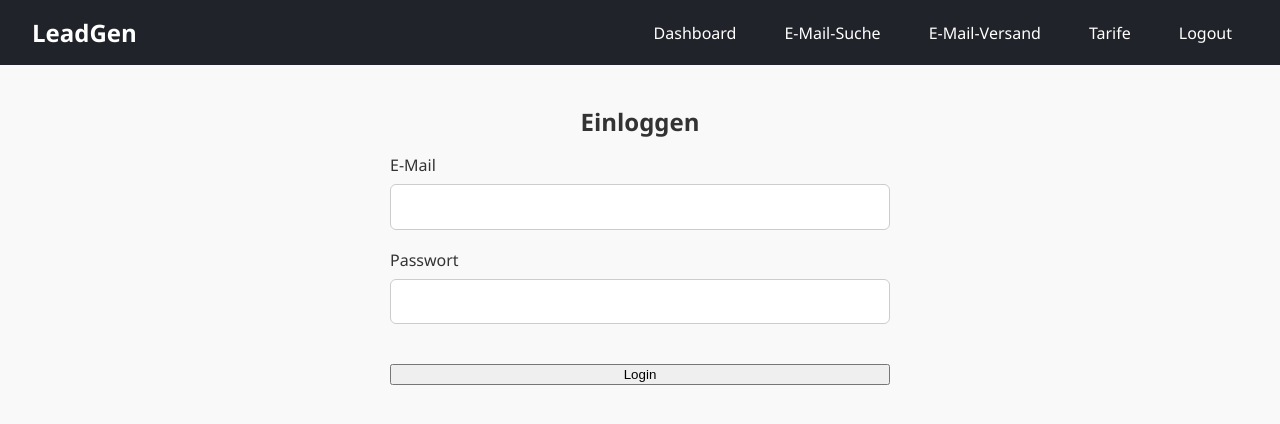
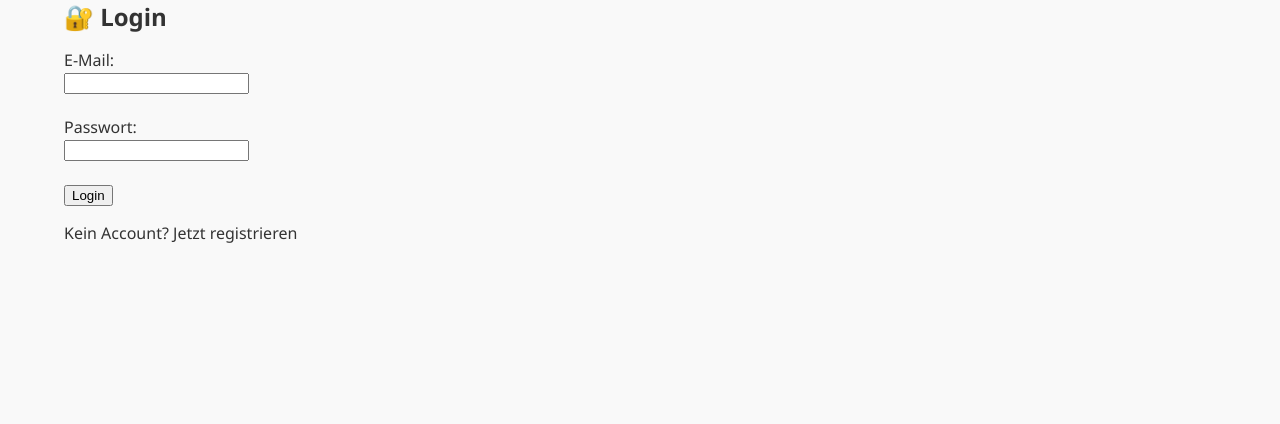
Before and after one commit to MerabTserodze/leadgen-app, a Flask app: page /login in a window 1280 px wide. Shown: the top 424 px of the page. Run offline with Flask 3, Linux system fonts and the light colour scheme.

Commit message:
Update login.html

```diff
--- a/templates/login.html
+++ b/templates/login.html
@@ -1,40 +1,23 @@
 <!DOCTYPE html>
 <html lang="de">
 <head>
-    <meta charset="UTF-8" />
-    <meta name="viewport" content="width=device-width, initial-scale=1.0"/>
-    <title>Login – LeadGen</title>
-    <link rel="stylesheet" href="/static/style.css" />
+    <meta charset="UTF-8">
+    <title>Login</title>
+    <link rel="stylesheet" href="/static/style.css">
 </head>
 <body>
+    <div class="container">
+        <h2>🔐 Login</h2>
+        <form method="POST">
+            <label for="email">E-Mail:</label><br>
+            <input type="email" name="email" required><br><br>
 
-    <!-- Навбар -->
-    <div class="navbar">
-    <div class="logo">LeadGen</div>
-    <ul>
-        <li><a href="/dashboard">Dashboard</a></li>
-        <li><a href="/emails">E-Mail-Suche</a></li>
-        <li><a href="/send">E-Mail-Versand</a></li>
-        <li><a href="/preise">Tarife</a></li>
-        <li><a href="/logout">Logout</a></li>
-    </ul>
-</div>
+            <label for="password">Passwort:</label><br>
+            <input type="password" name="password" required><br><br>
 
-
-    <!-- Форма входа -->
-    <div class="container" style="max-width: 500px; padding: 40px 20px;">
-        <h2 style="text-align: center;">Einloggen</h2>
-        <form method="POST" action="/login">
-
-            <label for="email">E-Mail</label>
-            <input type="email" id="email" name="email" required class="form-input">
-
-            <label for="password">Passwort</label>
-            <input type="password" id="password" name="password" required class="form-input">
-
-            <button type="submit" class="btn" style="width: 100%; margin-top: 20px;">Login</button>
+            <button type="submit">Login</button>
         </form>
+        <p>Kein Account? <a href="/register">Jetzt registrieren</a></p>
     </div>
-
 </body>
 </html>
```
